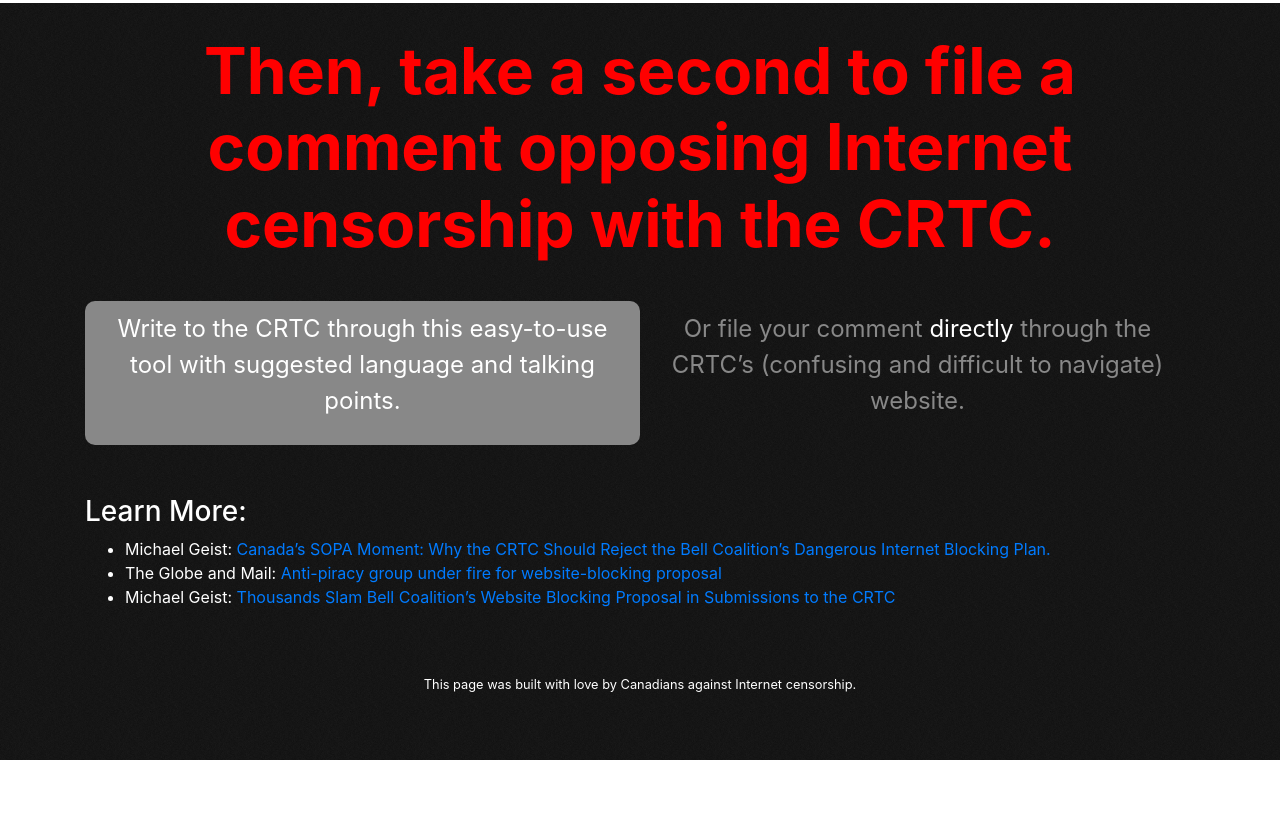
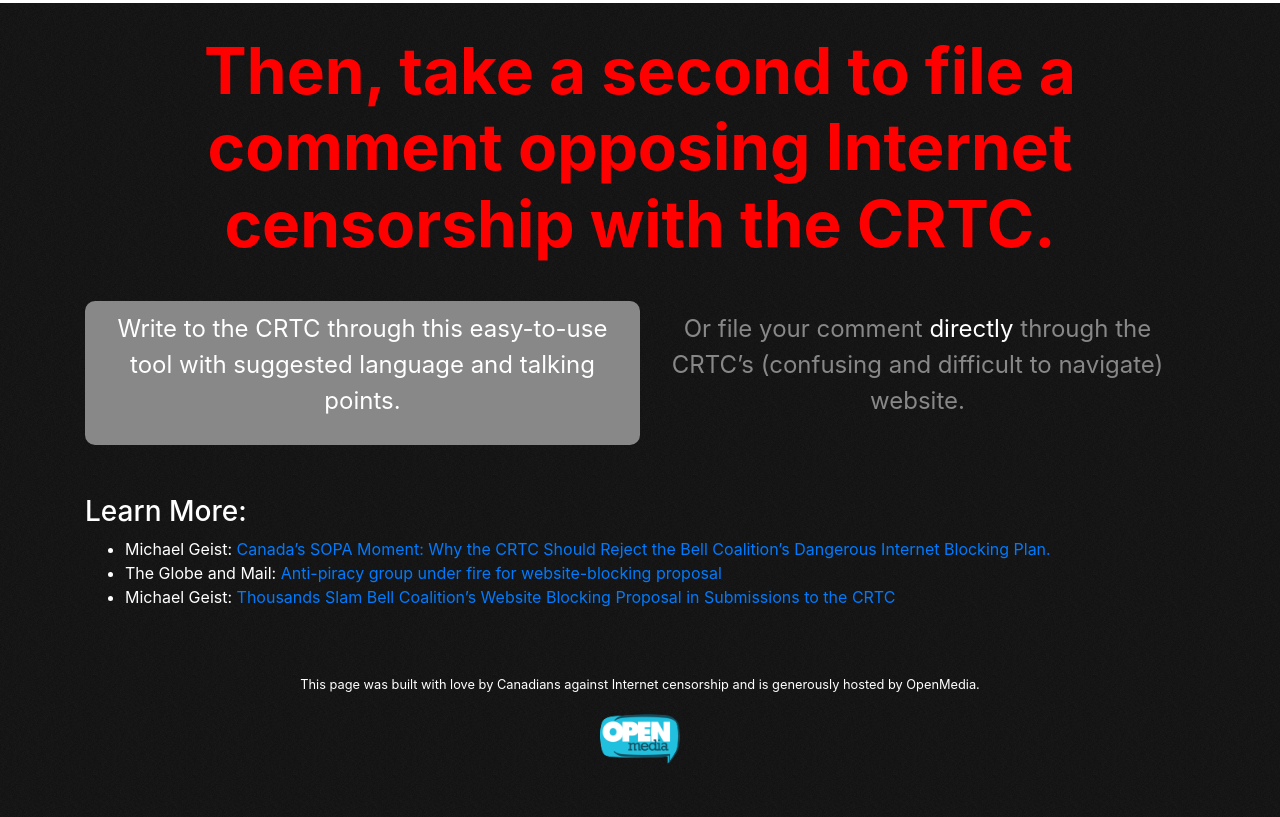
Before and after one commit to vojtechsedlak/unfairplay, a plain HTML site: page index.html in a window 1280 px wide. Shown: the part 772-1589 px from the top of the page. Before the commit the page ends 1532 px from the top, so only its background shows below. Drawn offline with Linux system fonts and the light colour scheme; no server answers.

Commit message:
Update 2018-02-19T19:38:23.816Z

```diff
--- a/index.html
+++ b/index.html
@@ -86,7 +86,8 @@
 	        		</ul>
 	        	</div>
 	        </div>
-	        <p id="credits">This page was built with love by Canadians against Internet censorship.</p>
+	        <p id="credits">This page was built with love by Canadians against Internet censorship and is generously hosted by OpenMedia.<br>
+	        <a href="https://openmedia.org" target="_new"><img src="assets/logo_om.png" style="max-width:80px;padding-top:20px;"></a></p>
 
 		</div>
         <script>window.jQuery || document.write('<script src="js/vendor/jquery.min.js"><\/script>')</script>
```
Also changed, not shown: assets/logo_om.png (added).
